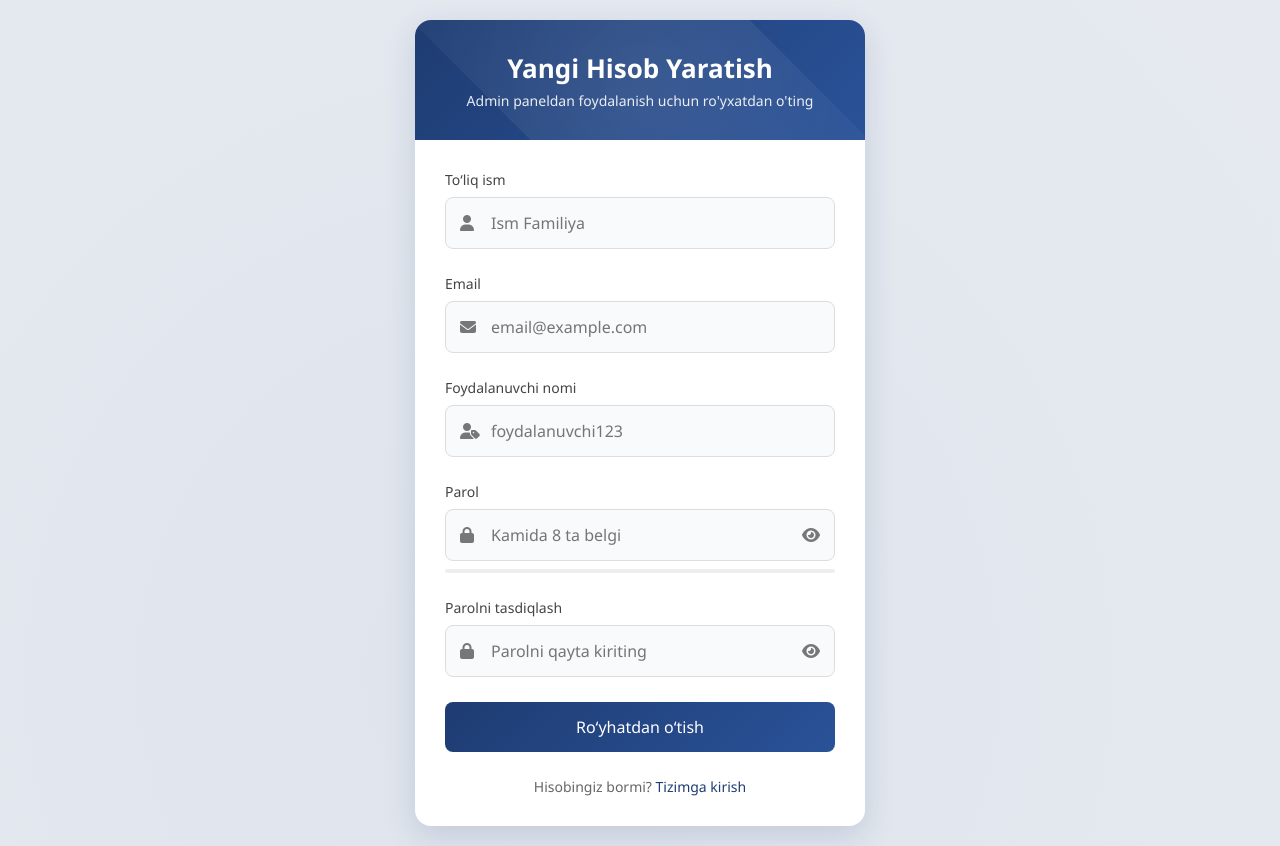
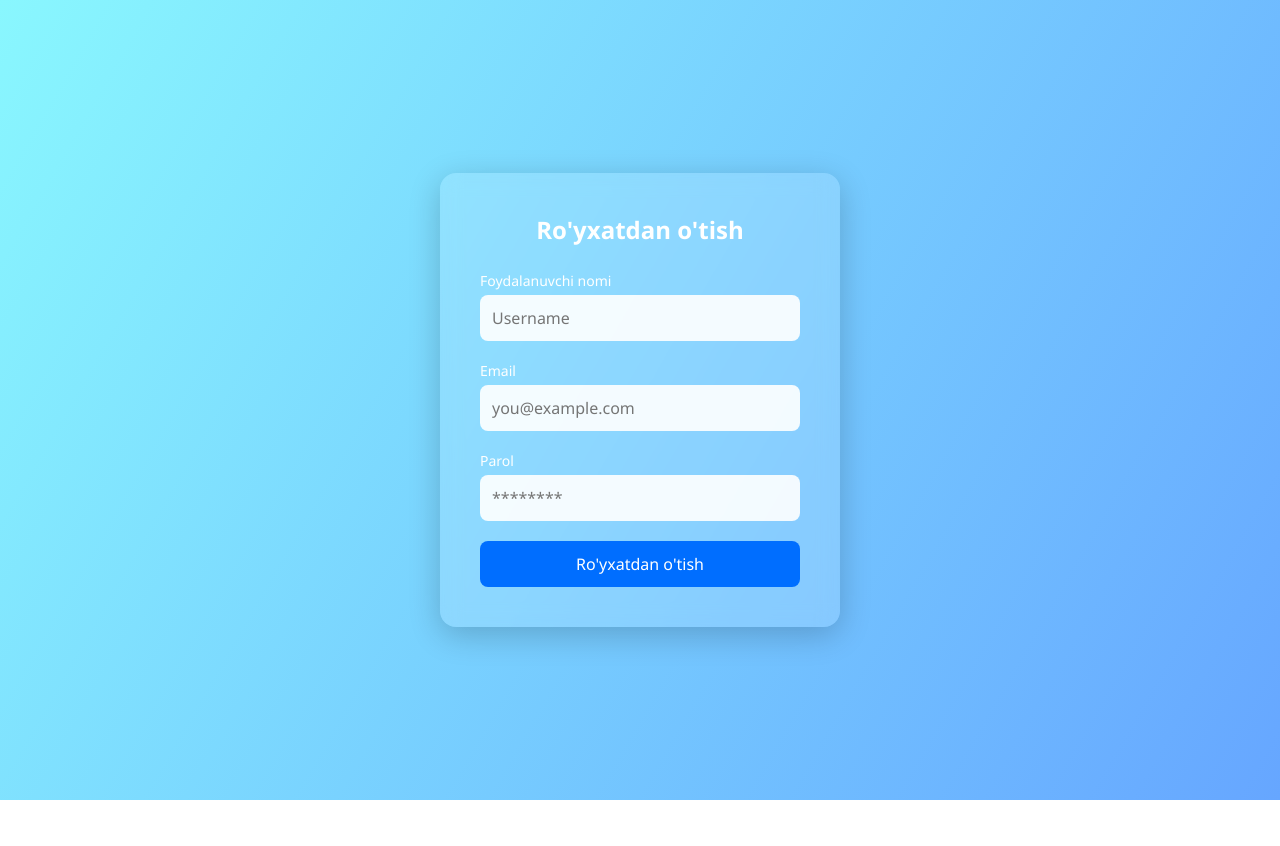
Before and after one commit to R-Islombek/Register-css, a plain HTML site: page index.html in a window 1280 px wide. After the commit the page ends 800 px from the top, so only its background shows below. Drawn offline with Linux system fonts and the light colour scheme.

Commit message:
nimadirlar qoshib tashladim

```diff
--- /dev/null
+++ b/css/homepage.css
@@ -0,0 +1,11 @@
+   body {
+      background-color: #f4f8fc;
+      display: flex;
+      justify-content: center;
+      align-items: center;
+      height: 100vh;
+      font-family: sans-serif;
+    }
+    h1 {
+      color: #333;
+    }
--- a/css/main.css
+++ b/css/main.css
@@ -1,250 +1,72 @@
 * {
+    box-sizing: border-box;
     margin: 0;
     padding: 0;
-  box-sizing: border-box;
     font-family: 'Segoe UI', Tahoma, Geneva, Verdana, sans-serif;
 }
 
 body {
-  background-color: #f5f7fa;
+    height: 100vh;
+    background: linear-gradient(120deg, #89f7fe, #66a6ff);
     display: flex;
     justify-content: center;
     align-items: center;
-  min-height: 100vh;
-  background-image: radial-gradient(circle at 10% 20%, rgba(30, 60, 114, 0.1) 0%, rgba(255,255,255,1) 90%);
-  background-size: 400% 400%;
 }
 
-
-.register-box {
-  background: #fff;
+.wrapper {
+    background: rgba(255, 255, 255, 0.15);
+    backdrop-filter: blur(10px);
     border-radius: 16px;
-  box-shadow: 0 10px 30px rgba(30, 60, 114, 0.15);
-  max-width: 450px;
+    box-shadow: 0 8px 32px rgba(0, 0, 0, 0.2);
+    padding: 40px;
     width: 100%;
-  overflow: hidden;
-  margin: 20px;
-  transition: 0.3s ease;
+    max-width: 400px;
 }
 
-.register-box:hover {
-  transform: translateY(-5px);
-  box-shadow: 0 15px 35px rgba(30, 60, 114, 0.25);
+.form-box h2 {
+    text-align: center;
+    margin-bottom: 25px;
+    color: #fff;
 }
 
-.register-top {
-  background: linear-gradient(135deg, #1e3c72, #2a5298);
-  color: #fff;
-  padding: 30px 20px;
-  text-align: center;
-  position: relative;
-  overflow: hidden;
+.input-group {
+    margin-bottom: 20px;
 }
 
-.register-top::before {
-  content: "";
-  position: absolute;
-  top: -50%;
-  left: -50%;
-  width: 200%;
-  height: 200%;
-  background: radial-gradient(circle, rgba(255,255,255,0.2) 0%, transparent 70%);
-  animation: spin 8s linear infinite;
-  opacity: 0.5;
+.input-group label {
+    display: block;
+    color: #fff;
+    margin-bottom: 5px;
+    font-size: 14px;
 }
 
-@keyframes spin {
-  0% { transform: rotate(0deg); }
-  100% { transform: rotate(360deg); }
+.input-group input {
+    width: 100%;
+    padding: 12px;
+    border: none;
+    border-radius: 8px;
+    outline: none;
+    font-size: 16px;
+    background: rgba(255, 255, 255, 0.9);
+    transition: all 0.3s ease;
 }
 
-.register-top h1 {
-  font-size: 26px;
-  margin-bottom: 5px;
-  position: relative;
+.input-group input:focus {
+    box-shadow: 0 0 5px rgba(0, 140, 255, 0.7);
 }
 
-.register-top p {
-  font-size: 14px;
-  opacity: 0.9;
-  position: relative;
+button {
+    width: 100%;
+    padding: 12px;
+    background: #006eff;
+    color: white;
+    border: none;
+    border-radius: 8px;
+    font-size: 16px;
+    cursor: pointer;
+    transition: background 0.3s;
 }
 
-.register-form {
-  padding: 30px;
+button:hover {
+    background: #0053c7;
 }
-
-.form-line {
-  margin-bottom: 25px;
-  position: relative;
-}
-
-.form-line label {
-  display: block;
-  margin-bottom: 8px;
-  font-weight: 500;
-  color: #444;
-  font-size: 14px;
-  transition: 0.3s ease;
-}
-
-.form-input-wrap {
-  position: relative;
-}
-
-.form-input-wrap input {
-  width: 100%;
-  padding: 14px 15px 14px 45px;
-  background: #f9fafc;
-  border: 1px solid #ddd;
-  border-radius: 8px;
-  font-size: 16px;
-  transition: 0.3s ease;
-}
-
-.form-input-wrap input:focus {
-  border-color: #1e3c72;
-  background: #fff;
-  outline: none;
-  box-shadow: 0 0 0 3px rgba(30, 60, 114, 0.1);
-}
-
-.input-icon-left {
-  position: absolute;
-  top: 50%;
-  left: 15px;
-  transform: translateY(-50%);
-  color: #777;
-  transition: 0.3s ease;
-}
-
-.form-input-wrap input:focus + .input-icon-left {
-  color: #1e3c72;
-  transform: translateY(-50%) scale(1.1);
-}
-
-.pass-toggle {
-  position: absolute;
-  right: 15px;
-  top: 50%;
-  transform: translateY(-50%);
-  cursor: pointer;
-  color: #777;
-  transition: 0.3s ease;
-}
-
-.pass-toggle:hover {
-  color: #1e3c72;
-  transform: translateY(-50%) scale(1.1);
-}
-
-.btn-register {
-  width: 100%;
-  padding: 14px;
-  background: linear-gradient(135deg, #1e3c72, #2a5298);
-  color: #fff;
-  font-size: 16px;
-  border: none;
-  border-radius: 8px;
-  font-weight: 500;
-  cursor: pointer;
-  position: relative;
-  overflow: hidden;
-  transition: 0.3s ease;
-}
-
-.btn-register::before {
-  content: "";
-  position: absolute;
-  top: 0;
-  left: -100%;
-  width: 100%;
-  height: 100%;
-  background: linear-gradient(90deg, transparent, rgba(255,255,255,0.2), transparent);
-  transition: 0.5s;
-}
-
-.btn-register:hover {
-  transform: translateY(-2px);
-  box-shadow: 0 5px 15px rgba(30, 60, 114, 0.3);
-}
-
-.btn-register:hover::before {
-  left: 100%;
-}
-
-.link-login {
-  text-align: center;
-  margin-top: 25px;
-  font-size: 14px;
-  color: #666;
-}
-
-.link-login a {
-  color: #1e3c72;
-  text-decoration: none;
-  font-weight: 500;
-  position: relative;
-}
-
-.link-login a::after {
-  content: "";
-  position: absolute;
-  left: 0;
-  bottom: -2px;
-  height: 2px;
-  width: 0;
-  background: #1e3c72;
-  transition: 0.3s;
-}
-
-.link-login a:hover::after {
-  width: 100%;
-}
-
-.pass-checker {
-  height: 4px;
-  background: #eee;
-  border-radius: 2px;
-  margin-top: 8px;
-  position: relative;
-  overflow: hidden;
-}
-
-.pass-checker::after {
-  content: "";
-  position: absolute;
-  top: 0;
-  left: 0;
-  width: 0;
-  height: 100%;
-  background: #e74c3c;
-  transition: width 0.3s, background 0.3s;
-}
-
-.pass-checker.weak::after {
-  width: 30%;
-  background: #e74c3c;
-}
-
-.pass-checker.medium::after {
-  width: 60%;
-  background: #f39c12;
-}
-
-.pass-checker.strong::after {
-  width: 100%;
-  background: #2ecc71;
-}
-
-@media (max-width: 480px) {
-  .register-top {
-    padding: 25px 15px;
-  }
-  .register-form {
-    padding: 25px;
-  }
-  .form-input-wrap input {
-    padding: 12px 15px 12px 40px;
-  }
-}
--- a/index.html
+++ b/index.html
@@ -2,75 +2,36 @@
 <html lang="uz">
 
 <head>
-    <meta charset="UTF-8" />
-    <meta name="viewport" content="width=device-width, initial-scale=1.0" />
-    <title>Ro‘yxatdan o‘tish</title>
+    <meta charset="UTF-8">
+    <meta name="viewport" content="width=device-width, initial-scale=1.0">
     <link rel="stylesheet" href="./css/main.css">
-    <link rel="stylesheet" href="https://cdnjs.cloudflare.com/ajax/libs/font-awesome/6.5.0/css/all.min.css" />
+    <title>Ro'yxatdan o'tish</title>
 </head>
 
 <body>
+    <div class="wrapper">
+        <form id="registerForm" class="form-box">
+            <h2>Ro'yxatdan o'tish</h2>
 
-    <div class="register-box">
-        <div class="register-top">
-            <h1>Yangi Hisob Yaratish</h1>
-            <p>Admin paneldan foydalanish uchun ro'yxatdan o'ting</p>
-        </div>
-
-        <form class="register-form" action="dashboard.html" method="GET">
-
-            <div class="form-line">
-                <label for="fullname">To‘liq ism</label>
-                <div class="form-input-wrap">
-                    <input type="text" id="fullname" name="fullname" placeholder="Ism Familiya" required>
-                    <i class="fas fa-user input-icon-left"></i>
-                </div>
+            <div class="input-group">
+                <label for="username">Foydalanuvchi nomi</label>
+                <input type="text" id="username" placeholder="Username" required />
             </div>
 
-            <div class="form-line">
+            <div class="input-group">
                 <label for="email">Email</label>
-                <div class="form-input-wrap">
-                    <input type="email" id="email" name="email" placeholder="email@example.com" required>
-                    <i class="fas fa-envelope input-icon-left"></i>
-                </div>
+                <input type="email" id="email" placeholder="you@example.com" required />
             </div>
 
-            <div class="form-line">
-                <label for="username">Foydalanuvchi nomi</label>
-                <div class="form-input-wrap">
-                    <input type="text" id="username" name="username" placeholder="foydalanuvchi123" required>
-                    <i class="fas fa-user-tag input-icon-left"></i>
-                </div>
+            <div class="input-group">
+                <label for="password">Parol</label>
+                <input type="password" id="password" placeholder="********" required />
             </div>
 
-            <div class="form-line">
-                <label for="password">Parol</label>
-                <div class="form-input-wrap">
-                    <input type="password" id="password" name="password" placeholder="Kamida 8 ta belgi" required>
-                    <i class="fas fa-lock input-icon-left"></i>
-                    <i class="fas fa-eye pass-toggle" id="togglePassword"></i>
-                </div>
-                <div class="pass-checker" id="passwordStrength"></div>
-            </div>
-
-            <div class="form-line">
-                <label for="confirm-password">Parolni tasdiqlash</label>
-                <div class="form-input-wrap">
-                    <input type="password" id="confirm-password" name="confirm-password"
-                        placeholder="Parolni qayta kiriting" required>
-                    <i class="fas fa-lock input-icon-left"></i>
-                    <i class="fas fa-eye pass-toggle" id="toggleConfirmPassword"></i>
-                </div>
-            </div>
-
-            <button type="submit" class="btn-register">Ro‘yhatdan o‘tish</button>
-
-            <div class="link-login">
-                Hisobingiz bormi? <a href="login.html">Tizimga kirish</a>
-            </div>
+            <button type="submit">Ro'yxatdan o'tish</button>
         </form>
     </div>
 
+    <script src="./js/main.js"></script>
 </body>
-
 </html>
--- a/js/main.js
+++ b/js/main.js
@@ -0,0 +1,14 @@
+  document.getElementById('registerForm').addEventListener('submit', function(e) {
+      e.preventDefault(); // Formni to'xtatamiz
+
+      const username = document.getElementById('username').value.trim();
+      const email = document.getElementById('email').value.trim();
+      const password = document.getElementById('password').value.trim();
+
+      if (username && email && password) {
+        // Barcha maydonlar to'ldirilgan bo‘lsa
+        window.location.href = "homepage.html"; // Bosh sahifaga yo‘naltirish
+      } else {
+        alert("Iltimos, barcha maydonlarni to'ldiring!");
+      }
+    });
```
Also changed, not shown: homepage.html (added, +13 -0 lines). Lines whose indentation alone changed are shown as unchanged.
